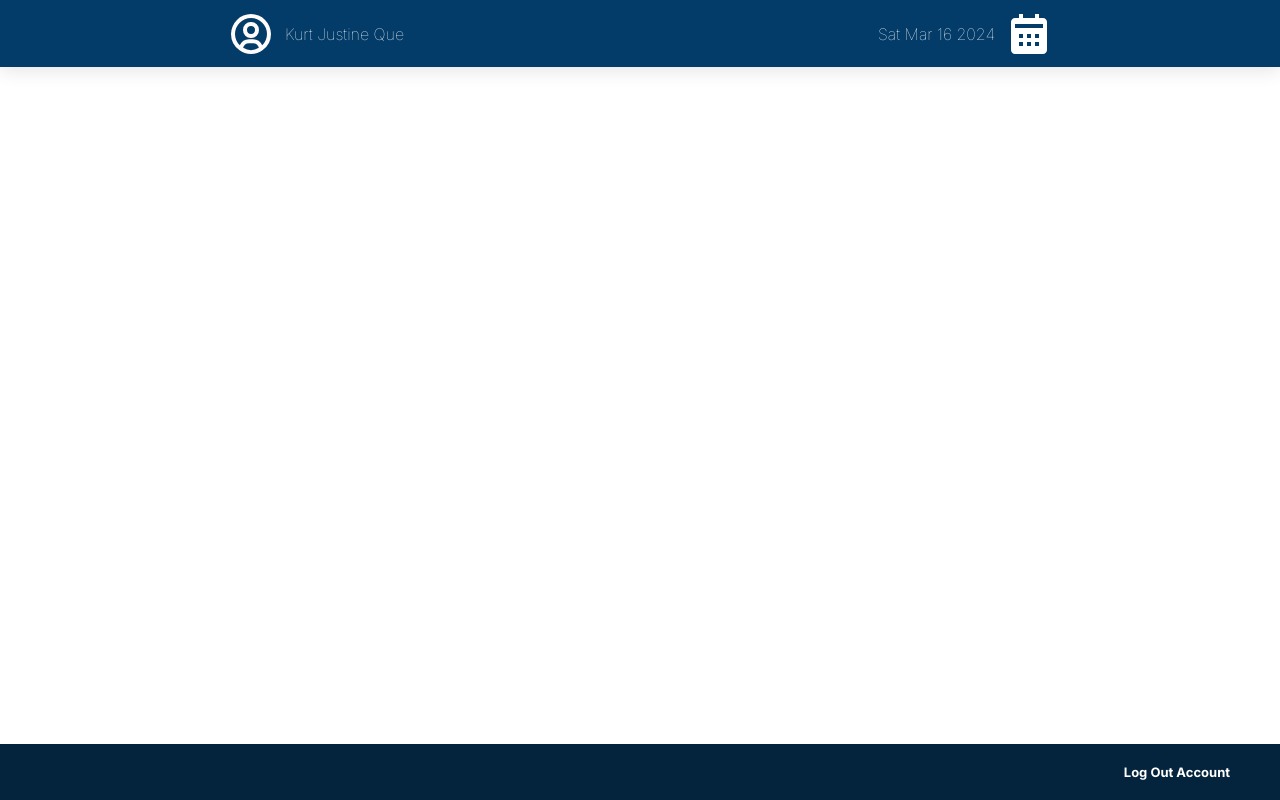
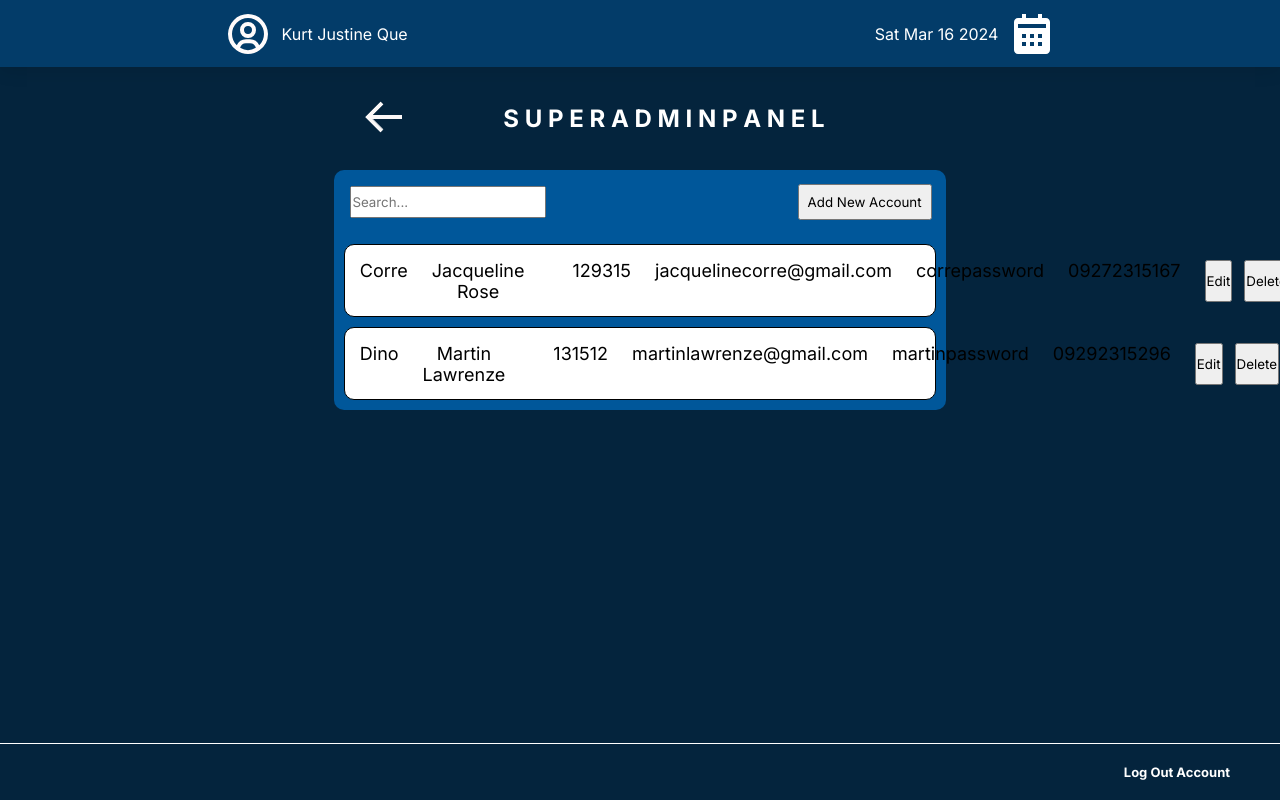
Before and after one commit to KurtJQ/ACM-CBS, a React (Vite) app: page /superadminpanel in a window 1280 px wide. Built offline with nearby package versions, Linux system fonts and the light colour scheme.

Commit message:
Superadmin panel added

```diff
--- /dev/null
+++ b/src/components/SAMPLE_DATA_ADMIN.json
@@ -0,0 +1,2 @@
+[{"cashierID": 129315, "last_name": "Corre", "first_name": "Jacqueline Rose", "middle_name": "C.", "email": "jacquelinecorre@gmail.com", "password": "correpassword", "contactnum": "09272315167"},
+{"cashierID": 131512, "last_name": "Dino", "first_name": "Martin Lawrenze", "middle_name": "", "email": "martinlawrenze@gmail.com", "password": "martinpassword", "contactnum": "09292315296"}]
--- /dev/null
+++ b/src/components/SuperAdminList.css
@@ -0,0 +1,18 @@
+.superadmin-items{
+    display: flex;
+    flex-direction: row;
+    background: white;
+    border: 1px solid black;
+    border-radius: 10px;
+    margin: 10px;
+    padding: 0.9rem;
+    gap: 24px;
+    font-size: 18px;
+}
+
+.superadmin-items .buttons{
+    display: flex;
+    flex-direction: row;
+    gap: 12px;
+    margin-left: auto;
+}
--- /dev/null
+++ b/src/components/SuperAdminList.jsx
@@ -0,0 +1,21 @@
+import "./SuperAdminList.css";
+
+function AdminList(props) {
+  return (
+    <div className="superadmin-items" id={props.cashierid}>
+      <div className="last-name">{props.lastname}</div>
+      <div className="first-name">{props.firstname}</div>
+      <div className="middle-name">{props.middlename}</div>
+      <div className="cashier-id">{props.cashierid}</div>
+      <div className="email">{props.email}</div>
+      <div className="password">{props.password}</div>
+      <div className="contact#">{props.contactnum}</div>
+      <div className="buttons">
+        <button>Edit</button>
+        <button>Delete</button>
+      </div>
+    </div>
+  );
+}
+
+export default AdminList;
--- a/src/components/pages/StudentAccounts.css
+++ b/src/components/pages/StudentAccounts.css
@@ -1,14 +1,14 @@
-html,
+/* html,
 body {
   height: 100%;
-}
-body {
+} */
+/* body {
   margin: 0;
   background: white;
   background: white;
   font-family: sans-serif;
   font-weight: 100;
-}
+} */
 .container {
   position: absolute;
   top: 50%;
--- a/src/components/pages/dashboard.css
+++ b/src/components/pages/dashboard.css
@@ -46,50 +46,3 @@
   background-color: #033c69;
   color: #e8e8e8;
 }
-
-footer {
-  background-color: #04243D;
-  padding: 20px;
-  text-align: center;
-  position: fixed;
-  left: 0;
-  bottom: 0;
-  width: 100%;
-  border-top: 1px solid #ffffff;
-}
-
-footer p {
-  margin: 0;
-  color: #ffffff;
-  font-size: 13px;
-  font-weight: bold;
-  cursor: pointer;
-  margin-right: 70px;
-  text-align: right;
-}
-
-footer p:hover {
-  text-decoration: underline;
-}
-
-.logout-icon {
-  width: 20px;
-  height: 20px;
-  margin-left: 10px;
-  vertical-align: middle; /* Align the icon vertically with text */
-  display: inline-block; /* Make the logout icon an inline-block */
-  /* float: right; Float the icon to the right */
-}
-/*
-@media screen and (min-width: 1200px) {
-  .user-name h1 {
-    font-size: 24px; /* Increase font size for computers */
-  /* }
-} */
-/*
-Media query for laptops */
-/* @media screen and (min-width: 992px) and (max-width: 1199px) {
-  .user-name h1 {
-    font-size: 20px; /* Decrease font size for laptops */
-  /* } */
-/* } */
--- a/src/components/pages/dashboard.jsx
+++ b/src/components/pages/dashboard.jsx
@@ -23,24 +23,13 @@ function Dashboard() {
         <div className="buttons">
           <div class="button-container">
             <Link to="/studentrecords">
-              <button class="button" onclick="goToStudentRecords()">
-                Student Records
-              </button>
+              <button class="button">Student Records</button>
             </Link>
-            <button class="button" onclick="goToStudentAccounts()">
-              Student Accounts
-            </button>
-            <button class="button" onclick="goToSuperAdminPanel()">
-              Super Admin Panel
-            </button>
+            <button class="button">Student Accounts</button>
+            <Link to="/superadminpanel">
+              <button class="button">Super Admin Panel</button>
+            </Link>
           </div>
-
-          <footer>
-            <p>
-              {" "}
-              Log Out Account<img className="logout-icon" src={logout}></img>
-            </p>
-          </footer>
         </div>
       </div>
     </div>
--- a/src/components/pages/superadminpanel.css
+++ b/src/components/pages/superadminpanel.css
@@ -0,0 +1,39 @@
+.superadminpanel-container{
+    margin: 0 20.9rem;
+    min-width: 10.2rem;
+}
+
+.header{
+    display: flex;
+    flex-direction: row;
+    align-items: center;
+    text-align: center;
+    padding: 1.6rem;
+}
+
+.header h2{
+    margin: auto;
+}
+
+.superadmin-main-content{
+    display: flex;
+    flex-direction: column;
+    background-color: #00579a;
+    border-radius: 10px;
+    text-align: center;
+}
+
+.superadmin-header{
+    display: flex;
+    flex-direction: row;
+    justify-content: space-between;
+}
+
+.superadmin-header button{
+    margin: 14px;
+    padding: 8px;
+}
+
+.superadmin-header input{
+    margin: 16px;
+}
--- a/src/components/pages/superadminpanel.jsx
+++ b/src/components/pages/superadminpanel.jsx
@@ -1,5 +1,52 @@
 import "./superadminpanel.css";
+import { Link } from "react-router-dom";
+import SuperAdminList from "../SuperAdminList";
+import data from "../SAMPLE_DATA_ADMIN.json";
 
-function SuperAdminPanel() {}
+function SuperAdminHeader() {
+  return (
+    <>
+      <div className="header">
+        <Link to="/">
+          <img src="src\assets\arrow-back-regular-48.png" alt="back button" />
+        </Link>
+        <h2>S U P E R A D M I N P A N E L</h2>
+      </div>
+    </>
+  );
+}
+
+function SuperAdminPanel() {
+  return (
+    <div className="superadminpanel-container">
+      <SuperAdminHeader />
+      <div className="superadmin-main-content">
+        <div className="superadmin-header">
+          <label htmlFor="query" hidden>
+            Search
+          </label>
+          <input type="text" name="query" placeholder="Search..." />
+          <button>Add New Account</button>
+        </div>
+        <div className="adminlist">
+          {data.map((admins) => {
+            console.log(admins);
+            return (
+              <SuperAdminList
+                firstname={admins.first_name}
+                lastname={admins.last_name}
+                middleinitial={admins.middle_name}
+                cashierid={admins.cashierID}
+                email={admins.email}
+                password={admins.password}
+                contactnum={admins.contactnum}
+              />
+            );
+          })}
+        </div>
+      </div>
+    </div>
+  );
+}
 
 export default SuperAdminPanel;
```
